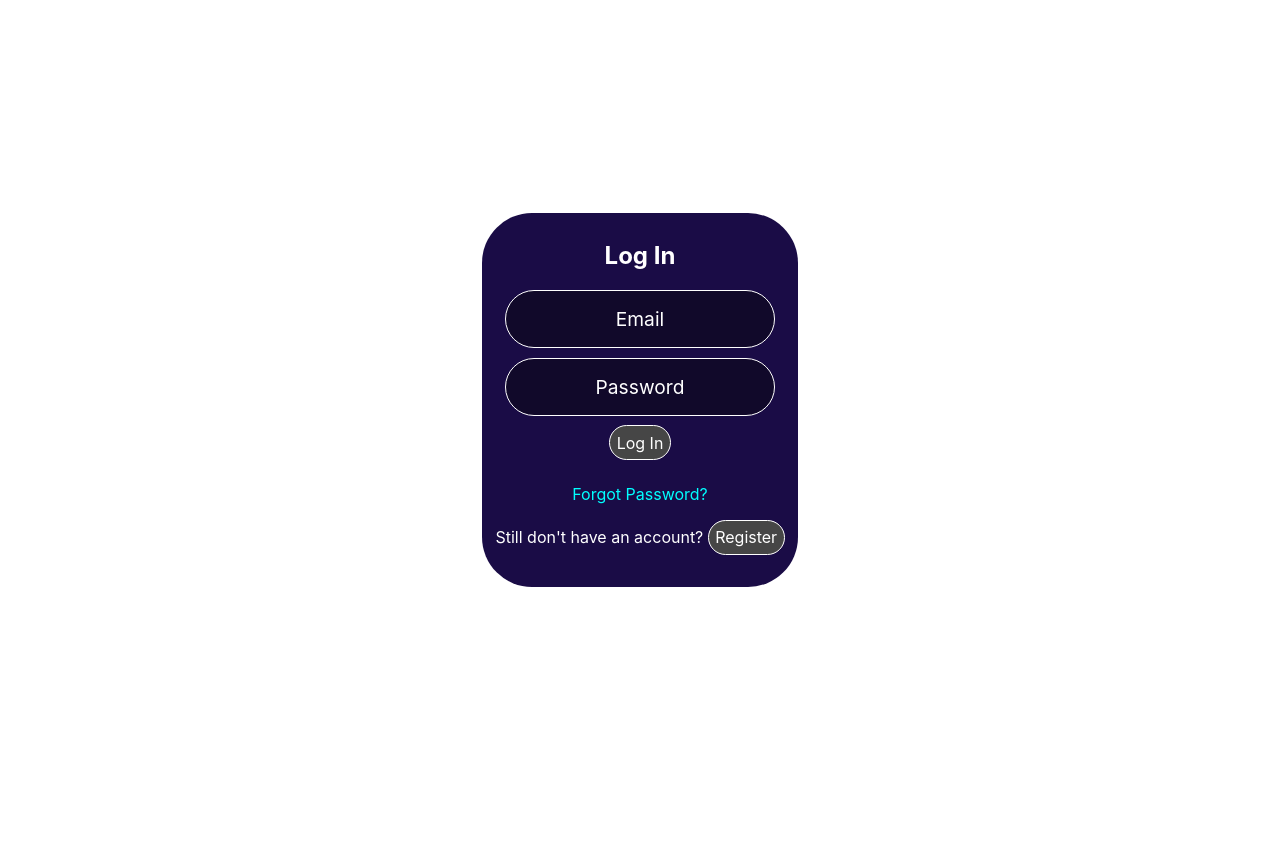
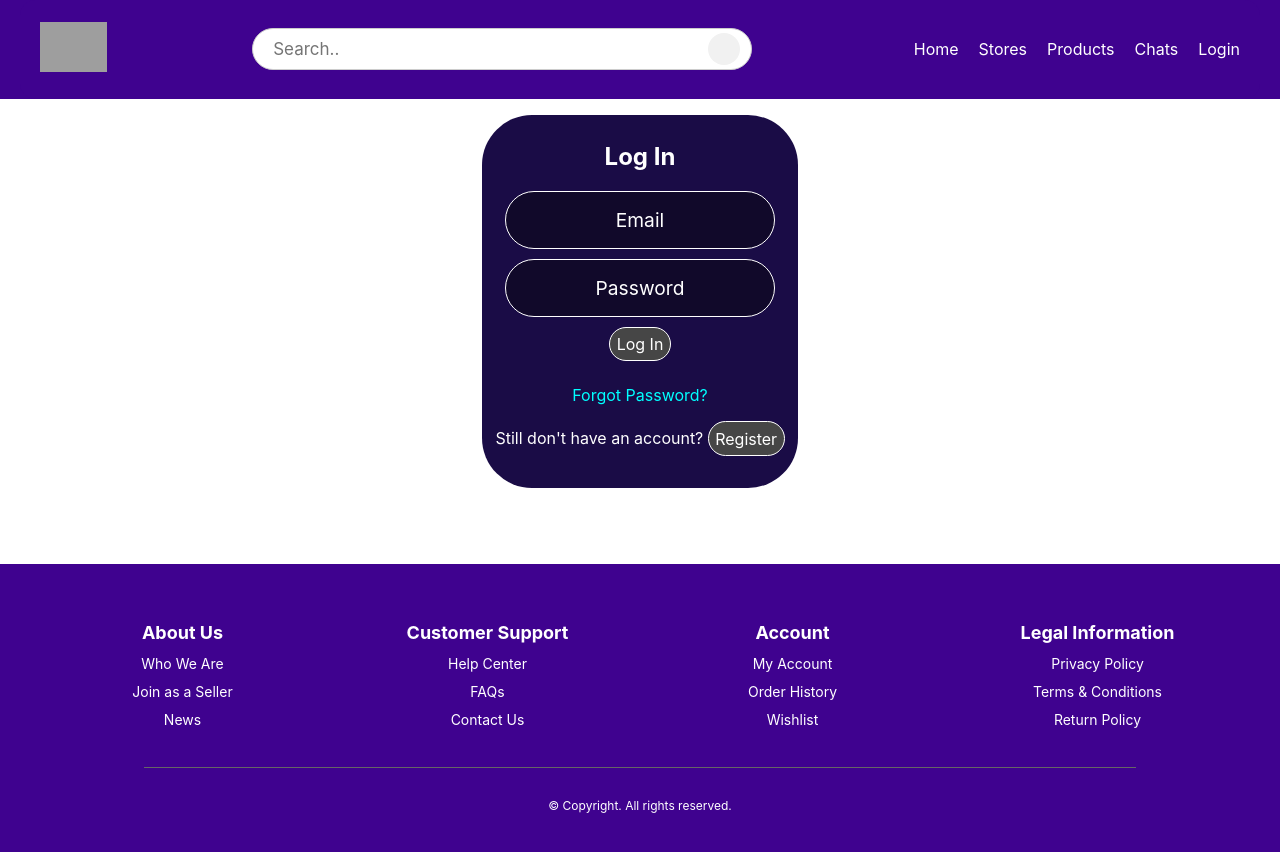
Before and after one commit to dog-Mangy/qatu-frontend, a Svelte app: page /login in a window 1280 px wide. Shown: the top 852 px of the page. Before the commit the page ends 800 px from the top, so only its background shows below. Built offline with nearby package versions, Linux system fonts and the light colour scheme; grey boxes are pictures that could not be loaded.

Commit message:
Integration of the home, login, and register pages

```diff
--- a/src/App.svelte
+++ b/src/App.svelte
@@ -4,8 +4,15 @@
 	import { Router, Route } from 'svelte-routing';
 	import { routes } from './view/routes/Router.js';
 
+	import Header from './view/components/Header.svelte';
+	import Footer from './view/components/Footer.Component.svelte';
+
 	export let url = '';
+	let userRole = 'buyer';
 </script>
+
+<div id="app">
+	<Header {userRole} />
 
 	<main>
 		<Router {url}>
@@ -14,3 +21,20 @@
 			{/each}
 		</Router>
 	</main>
+
+	<Footer />
+</div>
+
+<style>
+	#app {
+		display: flex;
+		flex-direction: column;
+		min-height: 100vh;
+	}
+
+	main {
+		flex: 1;
+		display: flex;
+		flex-direction: column;
+	}
+</style>
--- a/src/view/components/Banner.Component.svelte
+++ b/src/view/components/Banner.Component.svelte
@@ -101,6 +101,7 @@
 		height: 300px;
 		justify-content: center;
 		margin: 0 auto;
+		margin-top: 3rem;
 		max-width: 500px;
 		position: relative;
 	}
--- a/src/view/components/Footer.Component.svelte
+++ b/src/view/components/Footer.Component.svelte
@@ -44,7 +44,7 @@
   background-color: #3f028f;
   color: white;
   padding: 40px 20px;
-  margin-top: auto;
+  margin-top: 60px;
   text-align: center;
 }
 
@@ -54,7 +54,6 @@
   gap: 20px;
   max-width: 1200px;
   margin: 0 auto;
-  padding: 0 40px;
   text-align: center;
 }
 
@@ -102,7 +101,6 @@
   margin-top: 10px;
 }
 
-/* Responsive */
 @media (max-width: 768px) {
   .footer-container {
     grid-template-columns: repeat(2, 1fr);
--- a/src/view/components/Header.svelte
+++ b/src/view/components/Header.svelte
@@ -25,6 +25,8 @@
     return () => window.removeEventListener('resize', handleResize);
   });
 </script>
+
+<div class="navbar-container">
 
   <nav class="navbar">
     <!-- Logo -->
@@ -55,8 +57,16 @@
       <Navbar {userRole} />
     </div>
   </nav>
+</div>
 
 <style>
+  .navbar-container {
+    background: #3f028f;
+    width: 100%;
+    display: flex;
+    justify-content: center;
+  }
+
   .navbar {
     background-color: #3f028f;
     color: white;
@@ -67,6 +77,8 @@
     flex-wrap: wrap;
     justify-content: space-between;
     gap: 10px;
+    max-width: 1200px;
+    width: 100%;
   }
 
   .navbar-brand {
--- a/src/view/components/Login.Component.svelte
+++ b/src/view/components/Login.Component.svelte
@@ -79,9 +79,11 @@
 
   .center-container {
     display: flex;
+    flex-direction: column;
     justify-content: center;
     align-items: center;
-        min-height: 100vh;
+    flex: 1;
+    height: 100%;
   }
 
   .form-box {
--- a/src/view/components/Navbar.svelte
+++ b/src/view/components/Navbar.svelte
@@ -1,26 +1,26 @@
 <script>
-  import { slide } from "svelte/transition"; // 👈 Importas slide
+  import { slide } from "svelte/transition";
   export let userRole = "buyer";
   let isOpen = false;
 
   const linksByRole = {
     buyer: [
-      { name: "Home", href: "#" },
+      { name: "Home", href: "/" },
       { name: "Stores", href: "#" },
-      { name: "Products", href: "#" },
+      { name: "Products", href: "/" },
       { name: "Chats", href: "#" },
-      { name: "Login", href: "#" },
+      { name: "Login", href: "/login" },
     ],
     seller: [
-      { name: "Home", href: "#" },
+      { name: "Home", href: "/" },
       { name: "My Store", href: "#" },
       { name: "Chats", href: "#" },
-      { name: "Login", href: "#" },
+      { name: "Login", href: "/login" },
     ],
     admin: [
-      { name: "Home", href: "#" },
+      { name: "Home", href: "/" },
       { name: "Requests", href: "#" },
-      { name: "Login", href: "#" },
+      { name: "Login", href: "/login" },
     ],
   };
 
--- a/src/view/components/ProductsList.Component.svelte
+++ b/src/view/components/ProductsList.Component.svelte
@@ -37,7 +37,7 @@
 <style>
     .products-container {
         padding: 2rem 1rem;
-        max-width: 1400px;
+        max-width: 1200px;
         margin: 0 auto;
     }
 
@@ -116,7 +116,7 @@
     }
 
     .add-to-cart-btn {
-        background-color: #3498db;
+        background-color: #3f028f;
         color: white;
         border: none;
         padding: 0.4rem 0.8rem;
@@ -128,11 +128,11 @@
 
     .add-to-cart-btn:hover,
     .add-to-cart-btn:focus {
-        background-color: #2980b9;
+        background-color: #6d00fc;
         outline: none;
     }
 
-    @media (max-width: 1200px) {
+    @media (max-width: 1140px) {
         .products-grid {
             grid-template-columns: repeat(3, 1fr);
         }
--- a/src/view/components/Register.Component.svelte
+++ b/src/view/components/Register.Component.svelte
@@ -1,17 +1,17 @@
 <script>
-	import FormInput from './FormInput.Component.svelte';
-	import { authViewModel } from '../../viewmodel/viewmodels/authViewModel.js';
+  import FormInput from "./FormInput.Component.svelte";
+  import { authViewModel } from "../../viewmodel/viewmodels/authViewModel.js";
 
-	let name = '';
-	let lastName = '';
-	let email = '';
-	let identificationDocument = '';
-	let phoneNumber = '';
-	let password = '';
-	let confirmPassword = '';
+  let name = "";
+  let lastName = "";
+  let email = "";
+  let identificationDocument = "";
+  let phoneNumber = "";
+  let password = "";
+  let confirmPassword = "";
 
-	let error = '';
-	let success = '';
+  let error = "";
+  let success = "";
 
   async function handleRegister(event) {
     event.preventDefault();
@@ -100,9 +100,11 @@
   }
 
   .center-container {
-		align-content: center;
-		justify-items: center;
-		min-height: 100vh;
+    align-items: center;
+    display: flex;
+    flex-direction: column;
+    flex: 1;
+    justify-content: center;
   }
 
   .form-box {
--- a/src/view/routes/Home.svelte
+++ /dev/null
@@ -1,96 +0,0 @@
-<script>
-	import ProgressIndicator from '../components/ProgressIndicator.Component.svelte';
-	import ImageCarousel from '../components/ImageCarousel.Component.svelte';
-  import ProductsList from '../components/ProductsList.Component.svelte';
-
-	const artImages = [
-		'https://images.pexels.com/photos/30028610/pexels-photo-30028610/free-photo-of-constelacion-de-orion.jpeg?auto=compress&cs=tinysrgb&w=1260&h=750&dpr=1',
-		'https://images.pexels.com/photos/30616133/pexels-photo-30616133/free-photo-of-nebulosa-espacial-vibrante-con-fondo-de-campo-estelar.jpeg?auto=compress&cs=tinysrgb&w=1260&h=750&dpr=1',
-		'https://images.pexels.com/photos/18131771/pexels-photo-18131771/free-photo-of-espacio-galaxy-galaxia-via-lactea.jpeg?auto=compress&cs=tinysrgb&w=1260&h=750&dpr=1',
-		'https://images.pexels.com/photos/544268/pexels-photo-544268.jpeg?auto=compress&cs=tinysrgb&w=1260&h=750&dpr=1',
-		'https://images.pexels.com/photos/1564312/nature-milky-way-stars-galaxy-1564312.jpeg?auto=compress&cs=tinysrgb&w=1260&h=750&dpr=1',
-		'https://images.pexels.com/photos/937980/pexels-photo-937980.jpeg?auto=compress&cs=tinysrgb&w=1260&h=750&dpr=1',
-		'https://images.pexels.com/photos/1723637/pexels-photo-1723637/free-photo-of-aurora-boreal.jpeg?auto=compress&cs=tinysrgb&w=1260&h=750&dpr=1',
-		'https://images.pexels.com/photos/1906658/pexels-photo-1906658/free-photo-of-cielo-estrellado-en-la-noche.jpeg?auto=compress&cs=tinysrgb&w=1260&h=750&dpr=1',
-	];
-
-  const productList = [
-    {
-      id: 1,
-      name: "Constellation Canvas",
-      price: 49.99,
-      description: "Orion constellation canvas.",
-      image: artImages[0]
-    },
-    {
-      id: 2,
-      name: "Vibrant Nebula Poster",
-      price: 29.99,
-      description: "Nebula poster.",
-      image: artImages[1]
-    },
-    {
-      id: 3,
-      name: "Milky Way Photograph",
-      price: 39.99,
-      description: "Photograph of our galaxy.",
-      image: artImages[2]
-    },
-    {
-      id: 4,
-      name: "Space Horizon Art",
-      price: 34.99,
-      description: "Space artwork.",
-      image: artImages[3]
-    },
-    {
-      id: 5,
-      name: "Night Sky Canvas",
-      price: 44.99,
-      description: "Night Sky Canvas.",
-      image: artImages[4]
-    },
-    {
-      id: 6,
-      name: "Mountain Stars Poster",
-      price: 27.99,
-      description: "Mountains POster",
-      image: artImages[5]
-    },
-    {
-      id: 7,
-      name: "Aurora Borealis Print",
-      price: 32.99,
-      description: "Print of Aurora Borealis.",
-      image: artImages[6]
-    },
-    {
-      id: 8,
-      name: "Starry Night Landscape",
-      price: 36.99,
-      description: "Poster.",
-      image: artImages[7]
-    },
-  ];
-</script>
-
-<h1>Progress Indicator Examples</h1>
-
-<h2>Basic Progress Bar</h2>
-<ProgressIndicator value={65} />
-
-<h2>Custom Styled Progress Bar</h2>
-<ProgressIndicator
-	value={60}
-	barColour="blue"
-	height="30px"
-	width="500px"
-	backgroundColour="#e0e0e0"
-/>
-
-<h1>Example Image Carousel</h1>
-
-<h2>Art Gallery</h2>
-<ImageCarousel containerId="artGallery" images={artImages} imagesToShow={5} />
-
-<ProductsList products={productList} />
--- a/src/view/routes/MainPage.Router.svelte
+++ b/src/view/routes/MainPage.Router.svelte
@@ -1,11 +1,6 @@
 <script>
 	import Banner from './../components/Banner.Component.svelte';
-	import Header from '../components/Header.svelte';
-	import Footer from '../components/Footer.Component.svelte';
 	import ProductsList from '../components/ProductsList.Component.svelte';
-
-	// We simulate the role. We could then bring it in from the real login.
-	let userRole = 'buyer'; // Change it to 'buyer', 'seller', etc.
 
 	const images = [
 	  'https://images.pexels.com/photos/30028610/pexels-photo-30028610/free-photo-of-constelacion-de-orion.jpeg?auto=compress&cs=tinysrgb&w=1260&h=750&dpr=1',
@@ -78,13 +73,7 @@
 	];
   </script>
 
-  <!-- Here we put the header and pass it the userRole -->
-  <Header {userRole} />
-
   <main>
 	<Banner containerId="my-banner" {images} />
 	<ProductsList products={productList} />
   </main>
-
-  <!-- Instances the Footer here -->
-  <Footer />
--- a/src/view/routes/Router.js
+++ b/src/view/routes/Router.js
@@ -1,11 +1,9 @@
-import Home from './Home.svelte';
 import Login from './Login.Router.svelte';
 import Register from './Register.Router.svelte';
 import MainPage from './MainPage.Router.svelte'
 
 export const routes = [
-  { path: '/', component: Home },
   { path: '/login', component: Login },
   { path: '/register', component: Register },
-  { path: '/mainpage', component: MainPage },
+  { path: '/', component: MainPage },
 ];
--- a/src/viewmodel/viewmodels/authViewModel.js
+++ b/src/viewmodel/viewmodels/authViewModel.js
@@ -40,7 +40,7 @@ export const authViewModel = {
 			userData.password = '';
 
 			setTimeout(() => {
-				navigate('/mainPage', { replace: true });
+				navigate('/', { replace: true });
 			}, timeDelay);
 		} catch (err) {
 			error = err.message || 'Login failed';
```
Lines whose indentation alone changed are shown as unchanged.
